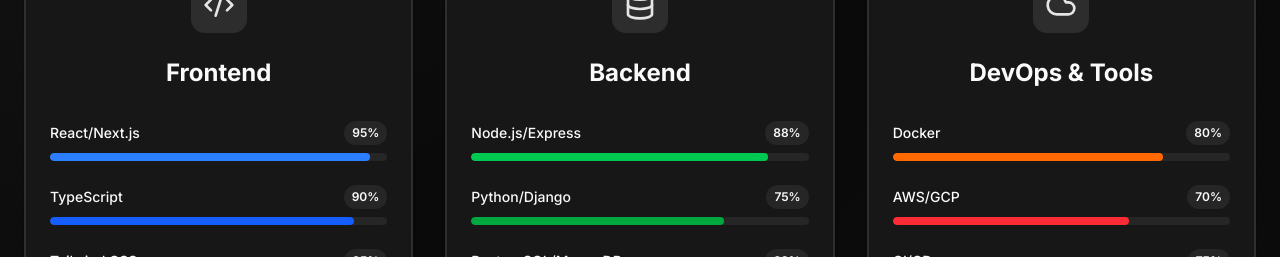
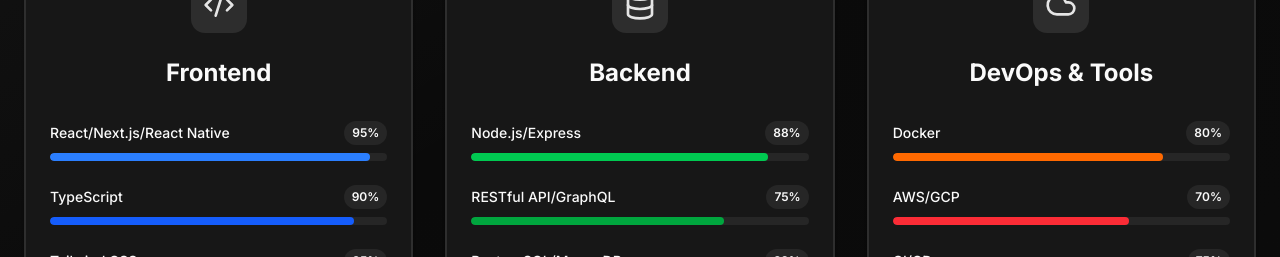
Before and after one commit to codewithjaker/md_jaker, a Next.js app: page / in a window 1280 px wide. Shown: the part 3240-3497 px from the top of the page. Built offline with nearby package versions, Linux system fonts and the light colour scheme.

Commit message:
fix backend technology

```diff
--- a/src/data/homeData.ts
+++ b/src/data/homeData.ts
@@ -5,7 +5,7 @@
     category: "Frontend",
     icon: Code2,
     skills: [
-      { name: "React/Next.js", level: 95, color: "bg-blue-500" },
+      { name: "React/Next.js/React Native", level: 95, color: "bg-blue-500" },
       { name: "TypeScript", level: 90, color: "bg-blue-600" },
       { name: "Tailwind CSS", level: 85, color: "bg-cyan-500" },
       { name: "State Management", level: 80, color: "bg-purple-500" },
@@ -16,7 +16,7 @@
     icon: Database,
     skills: [
       { name: "Node.js/Express", level: 88, color: "bg-green-500" },
-      { name: "Python/Django", level: 75, color: "bg-green-600" },
+      { name: "RESTful API/GraphQL", level: 75, color: "bg-green-600" },
       { name: "PostgreSQL/MongoDB", level: 82, color: "bg-emerald-500" },
       { name: "API Design", level: 85, color: "bg-teal-500" },
     ],
```
